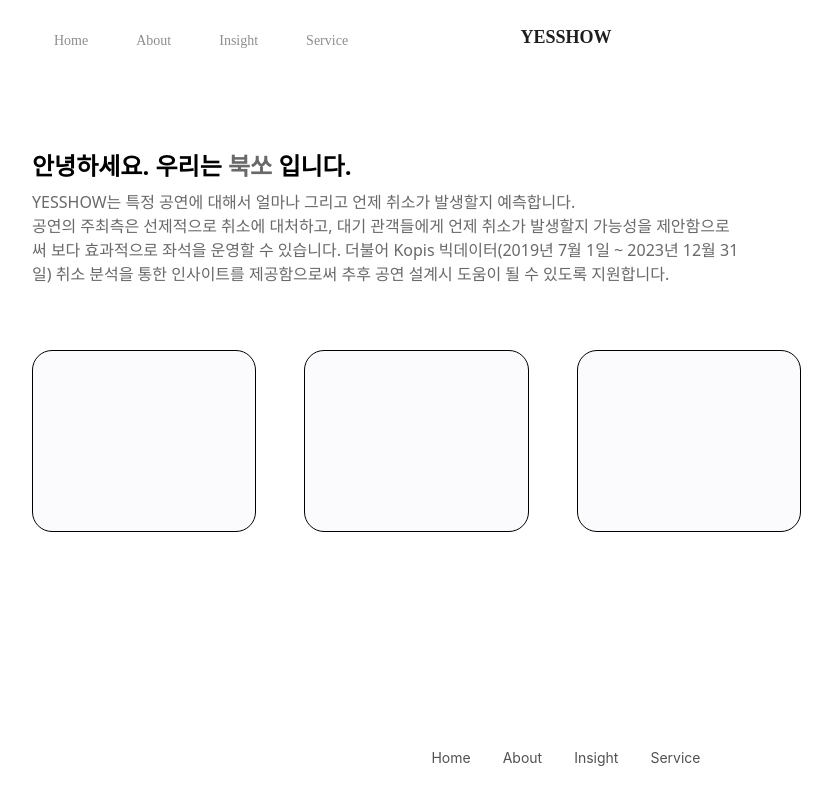
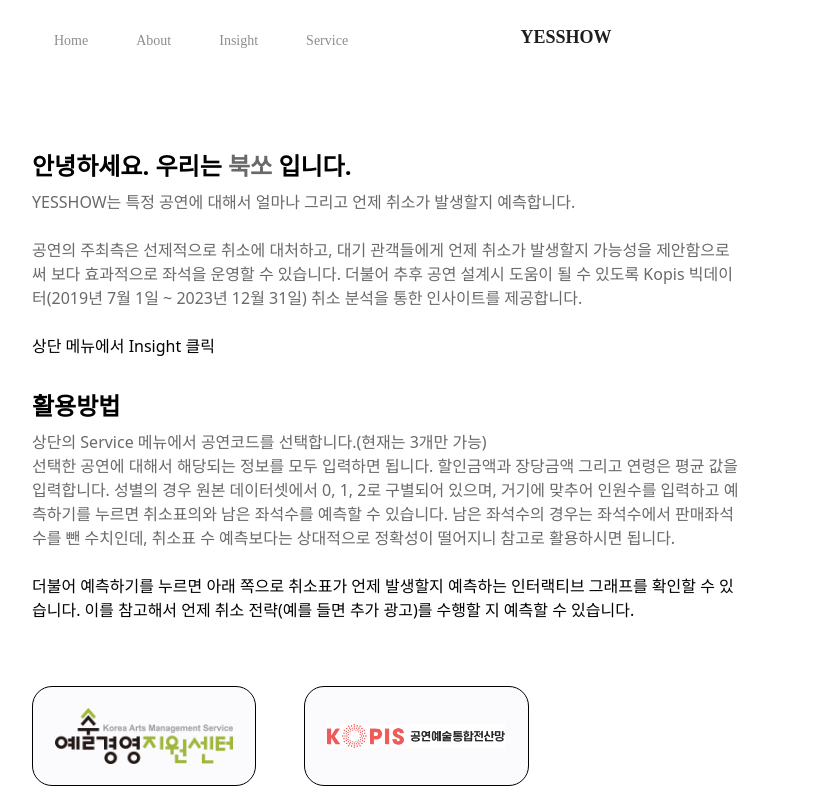
Before and after one commit to Chancecatch1/yesshow, a SvelteKit app in the folder frontend/: page /about in a window 1280 px wide. Shown: the top 800 px of the page, without its empty margins (74-906 px from the left). Built offline with nearby package versions, Linux system fonts and the light colour scheme.

Commit message:
feat: add content in About

```diff
--- a/frontend/src/routes/about/+page.svelte
+++ b/frontend/src/routes/about/+page.svelte
@@ -8,12 +8,38 @@
 			<span class="text-2xl font-semibold mb-2"> 입니다. </span>
 		</div>
 		<span class="text-[#696969]"> YESSHOW는 특정 공연에 대해서 얼마나 그리고 언제</span>
-		<span class="text-[#696969]"> 취소가 발생할지 예측합니다.</span> <br />
+		<span class="text-[#696969]"> 취소가 발생할지 예측합니다.</span> <br /><br />
 		<span class="text-[#696969]">
 			공연의 주최측은 선제적으로 취소에 대처하고, 대기 관객들에게 언제 취소가 발생할지 가능성을
-			제안함으로써 보다 효과적으로 좌석을 운영할 수 있습니다. 더불어 Kopis 빅데이터(2019년 7월 1일 ~
-			2023년 12월 31일) 취소 분석을 통한 인사이트를 제공함으로써 추후 공연 설계시 도움이 될 수
-			있도록 지원합니다.</span
+			제안함으로써 보다 효과적으로 좌석을 운영할 수 있습니다. 더불어 추후 공연 설계시 도움이 될 수
+			있도록 Kopis 빅데이터(2019년 7월 1일 ~ 2023년 12월 31일) 취소 분석을 통한 인사이트를
+			제공합니다.</span
+		> <br /><br />
+		<span class="text-m">
+			상단 메뉴에서
+			<a href="/insight">Insight</a>
+			클릭</span
+		>
+	</div>
+</div>
+
+<div class="w-full max-w-[1100px] h-auto relative mx-auto p-4 flex flex-col md:flex-row">
+	<div class="md:w-2/3 w-full">
+		<div class="text-2xl font-semibold mb-2">활용방법</div>
+		<span class="text-[#696969]">
+			상단의 Service 메뉴에서 공연코드를 선택합니다.(현재는 3개만 가능)</span
+		> <br />
+		<span class="text-[#696969]">
+			선택한 공연에 대해서 해당되는 정보를 모두 입력하면 됩니다. 할인금액과 장당금액 그리고 연령은
+			평균 값을 입력합니다. 성별의 경우 원본 데이터셋에서 0, 1, 2로 구별되어 있으며, 거기에 맞추어
+			인원수를 입력하고 예측하기를 누르면 취소표의와 남은 좌석수를 예측할 수 있습니다. 남은 좌석수의
+			경우는 좌석수에서 판매좌석수를 뺀 수치인데, 취소표 수 예측보다는 상대적으로 정확성이 떨어지니
+			참고로 활용하시면 됩니다.
+		</span> <br /><br />
+		<span class="text-m">
+			더불어 예측하기를 누르면 아래 쪽으로 취소표가 언제 발생할지 예측하는 인터랙티브 그래프를
+			확인할 수 있습니다. 이를 참고해서 언제 취소 전략(예를 들면 추가 광고)를 수행할 지 예측할 수
+			있습니다.</span
 		>
 	</div>
 </div>
@@ -22,26 +48,14 @@
 	class="w-full max-w-[1100px] h-auto relative mx-auto p-4 flex flex-col md:flex-row justify-start gap-12 mt-8"
 >
 	<div
-		class="w-full md:w-[21%] h-[182px] bg-[#fbfafc] rounded-[20px] border border-black flex justify-center items-center mb-4 md:mb-0"
+		class="w-full md:w-[21%] h-[100px] bg-[#fbfafc] rounded-[20px] border border-black flex justify-center items-center mb-4 md:mb-0"
 	>
-		<div
-			class="w-[35px] h-[35px] text-black text-[45px] font-black font-['Font Awesome 5 Free']"
-		></div>
+		<img src="/images/kams_logo.png" alt="KAMS Logo" class="w-[80%] h-auto" />
 	</div>
 
 	<div
-		class="w-full md:w-[21%] h-[182px] bg-[#fbfafc] rounded-[20px] border border-black flex justify-center items-center mb-4 md:mb-0"
+		class="w-full md:w-[21%] h-[100px] bg-[#fbfafc] rounded-[20px] border border-black flex justify-center items-center mb-4 md:mb-0"
 	>
-		<div
-			class="w-[35px] h-[35px] text-black text-[45px] font-black font-['Font Awesome 5 Free']"
-		></div>
-	</div>
-
-	<div
-		class="w-full md:w-[21%] h-[182px] bg-[#fbfafc] rounded-[20px] border border-black flex justify-center items-center"
-	>
-		<div
-			class="w-[35px] h-[35px] text-black text-[45px] font-black font-['Font Awesome 5 Free']"
-		></div>
+		<img src="/images/kopis_logo.jpg" alt="KOPIS Logo" class="w-[80%] h-auto" />
 	</div>
 </div>
```
Also changed, not shown: frontend/static/images/kams_logo.png (added), frontend/static/images/kopis_logo.jpg (added).
